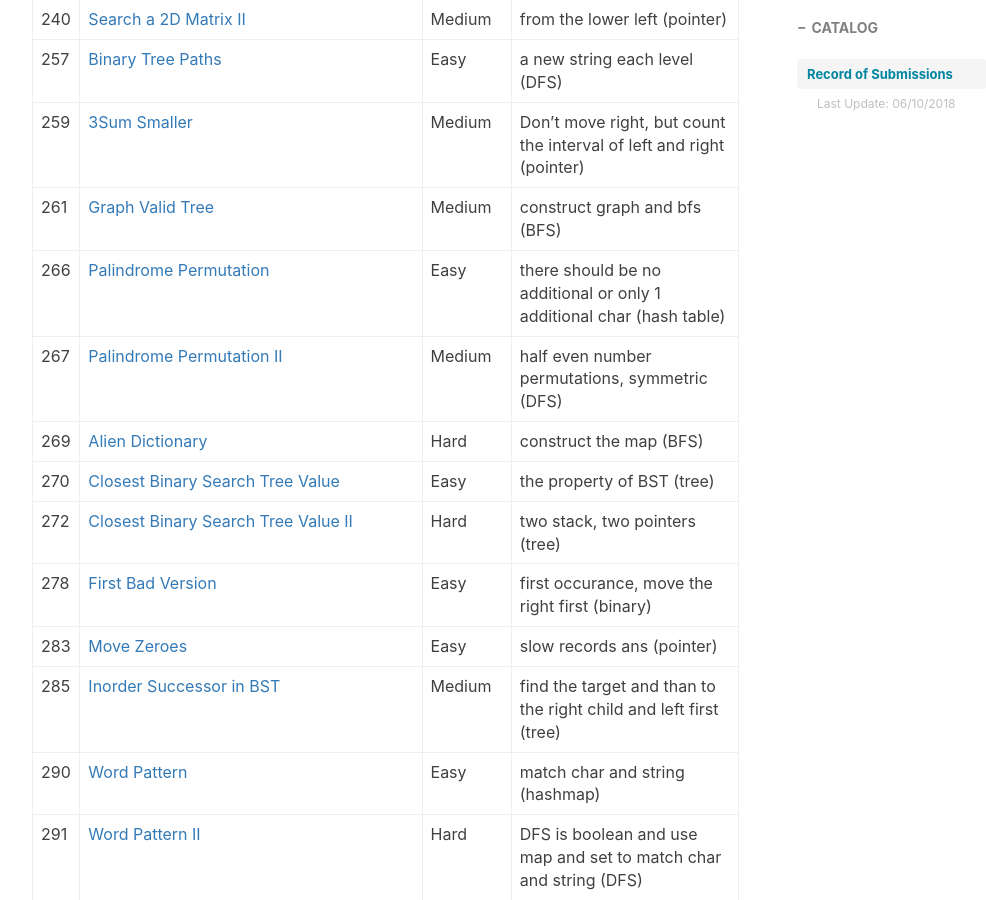
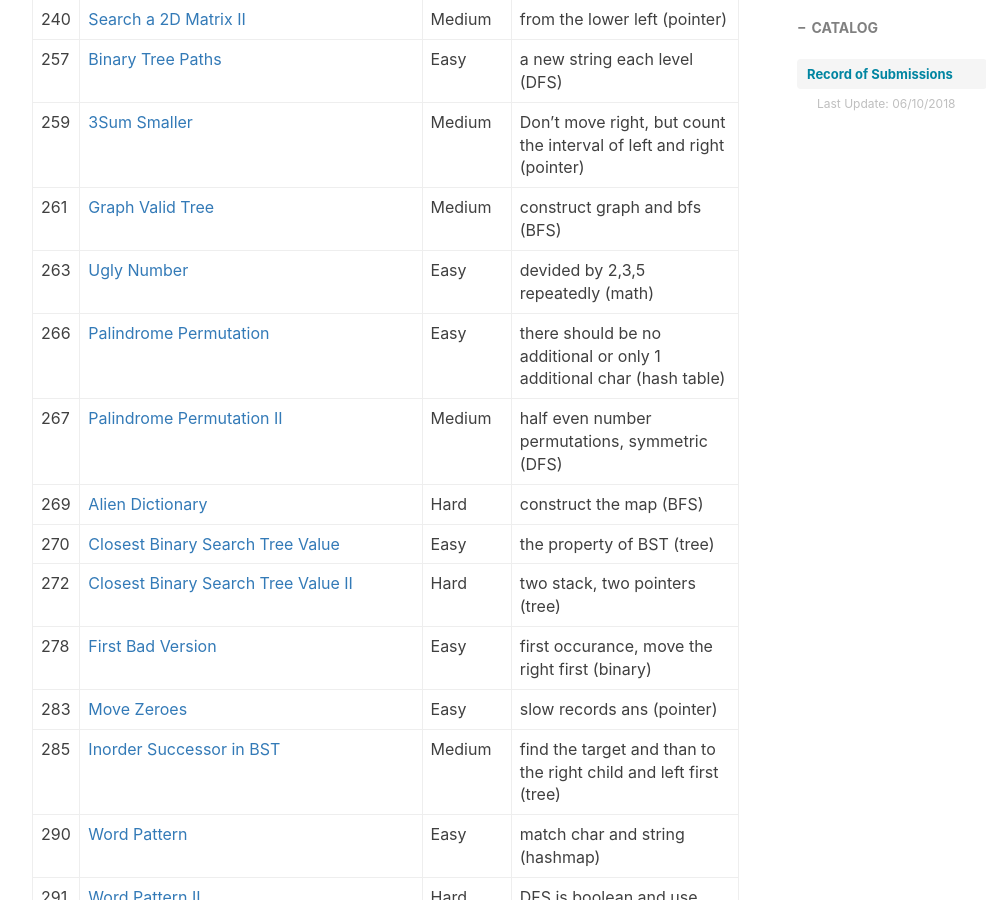
Before and after one commit to ly16/ly16.github.io, a Jekyll site: the page built from _posts/2018-05-18-leetcode-record-round1.md, in a window 1280 px wide and 900 px high, scrolled down 5733 px. Shown: the whole window, without its empty margins (233-1219 px from the left). Built offline with Jekyll 4.4.1, drawn with Linux system fonts in a browser that asks for light colours; nearby versions of some CDN libraries; comment, search, counter and statistics services are not loaded.

Commit message:
Update 2018-05-18-leetcode-record-round1.md

```diff
--- a/_posts/2018-05-18-leetcode-record-round1.md
+++ b/_posts/2018-05-18-leetcode-record-round1.md
@@ -99,6 +99,7 @@
 |257|[Binary Tree Paths](https://github.com/ly16/LC-Practice/blob/master/Binary%20Tree%20Paths.java)|Easy|a new string each level (DFS)|
 |259|[3Sum Smaller](https://github.com/ly16/LC-Practice/blob/master/3Sum%20Smaller.java)|Medium|Don't move right, but count the interval of left and right (pointer)|
 |261|[Graph Valid Tree](https://github.com/ly16/LC-Practice/blob/master/Graph%20Valid%20Tree.java)|Medium|construct graph and bfs (BFS)|
+|263|[Ugly Number](https://github.com/ly16/LC-Practice/blob/master/Ugly%20Number.%20java)|Easy|devided by 2,3,5 repeatedly (math)|
 |266|[Palindrome Permutation](https://github.com/ly16/LC-Practice/blob/master/Palindrome%20Permutation.java)|Easy|there should be no additional or only 1 additional char (hash table)|
 |267|[Palindrome Permutation II](https://github.com/ly16/LC-Practice/blob/master/Palindrome%20Permutation%20II.java)|Medium|half even number permutations, symmetric (DFS)|
 |269|[ Alien Dictionary](https://github.com/ly16/LC-Practice/blob/master/Alien%20Dictionary.java)|Hard|construct the map (BFS)|
```
